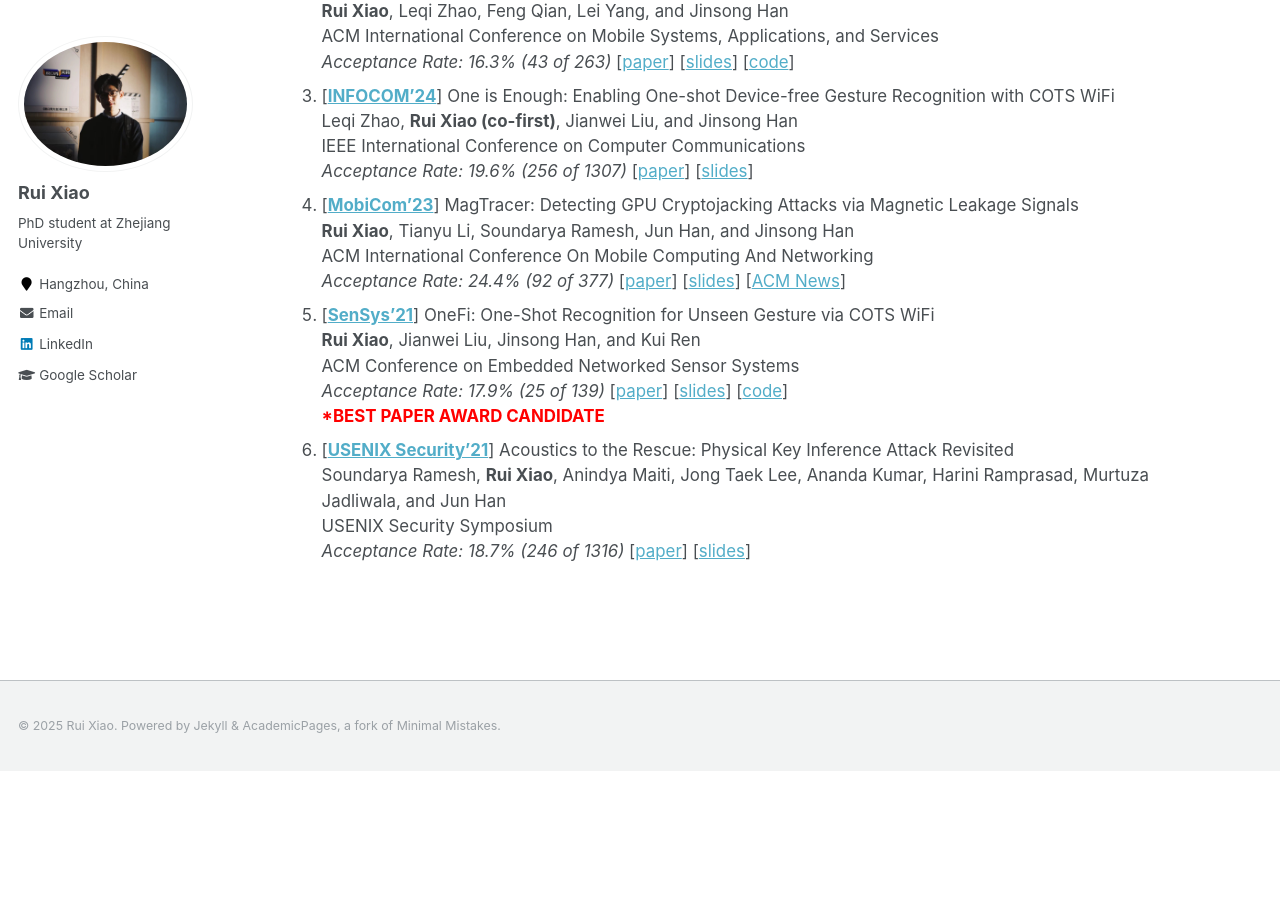
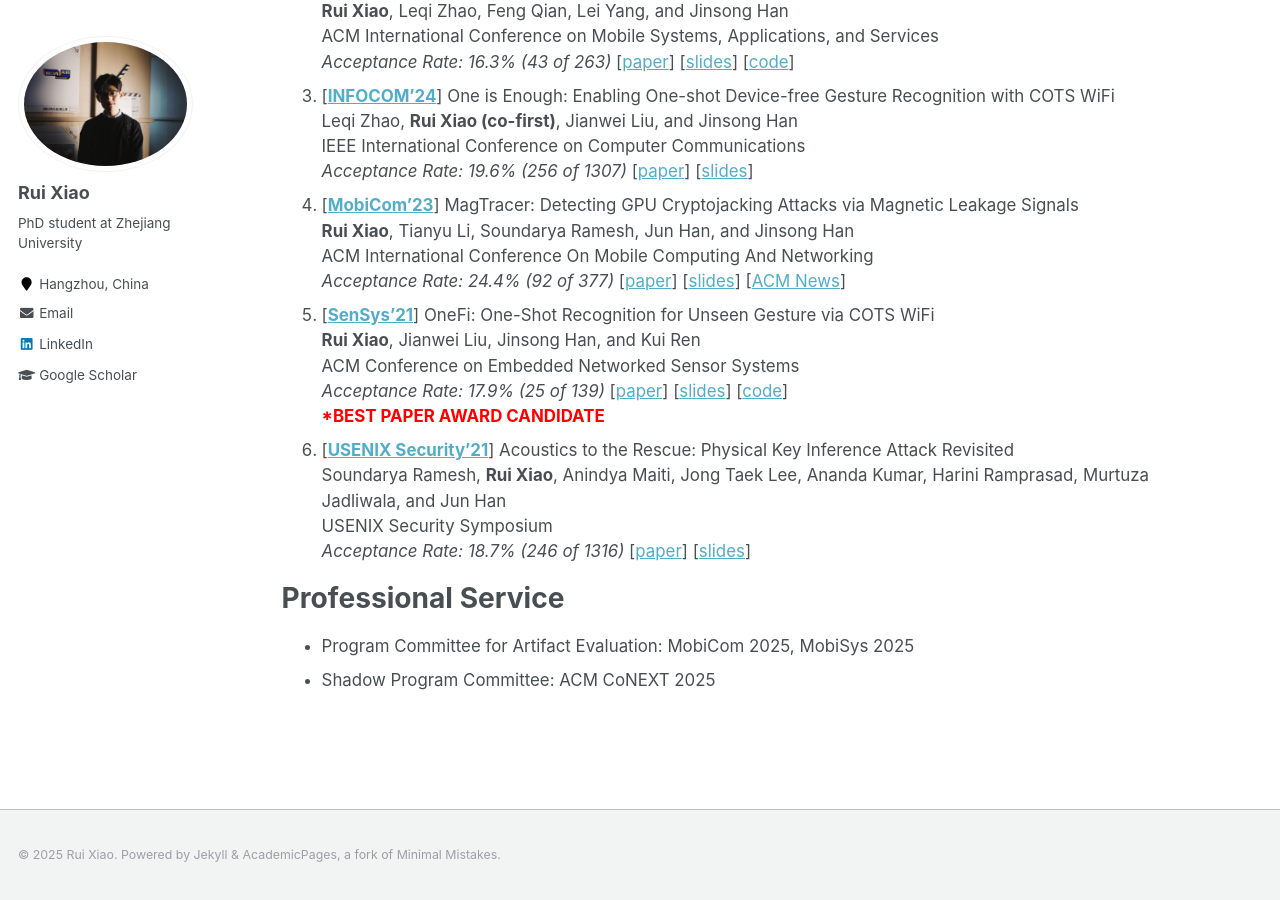
Before and after one commit to ruixiao24/ruixiao24.github.io, a Jekyll site: the page built from _pages/about.md, in a window 1280 px wide and 900 px high, scrolled down 903 px. Built offline with Jekyll 4.4.1, drawn with Linux system fonts in a browser that asks for light colours; before the commit the page ends 1674 px from its top, so only the background shows below that.

Commit message:
Update service

```diff
--- a/_pages/about.md
+++ b/_pages/about.md
@@ -48,3 +48,7 @@
     Soundarya Ramesh, **Rui Xiao**, Anindya Maiti, Jong Taek Lee, Ananda Kumar, Harini Ramprasad, Murtuza Jadliwala, and Jun Han
     USENIX Security Symposium
     *Acceptance Rate: 18.7% (246 of 1316)* [[paper](https://www.usenix.org/system/files/sec21fall-ramesh.pdf)] [[slides](https://www.usenix.org/system/files/sec21_slides_ramesh.pdf)]
+
+# Professional Service
+- Program Committee for Artifact Evaluation: MobiCom 2025, MobiSys 2025
+- Shadow Program Committee: ACM CoNEXT 2025
```
